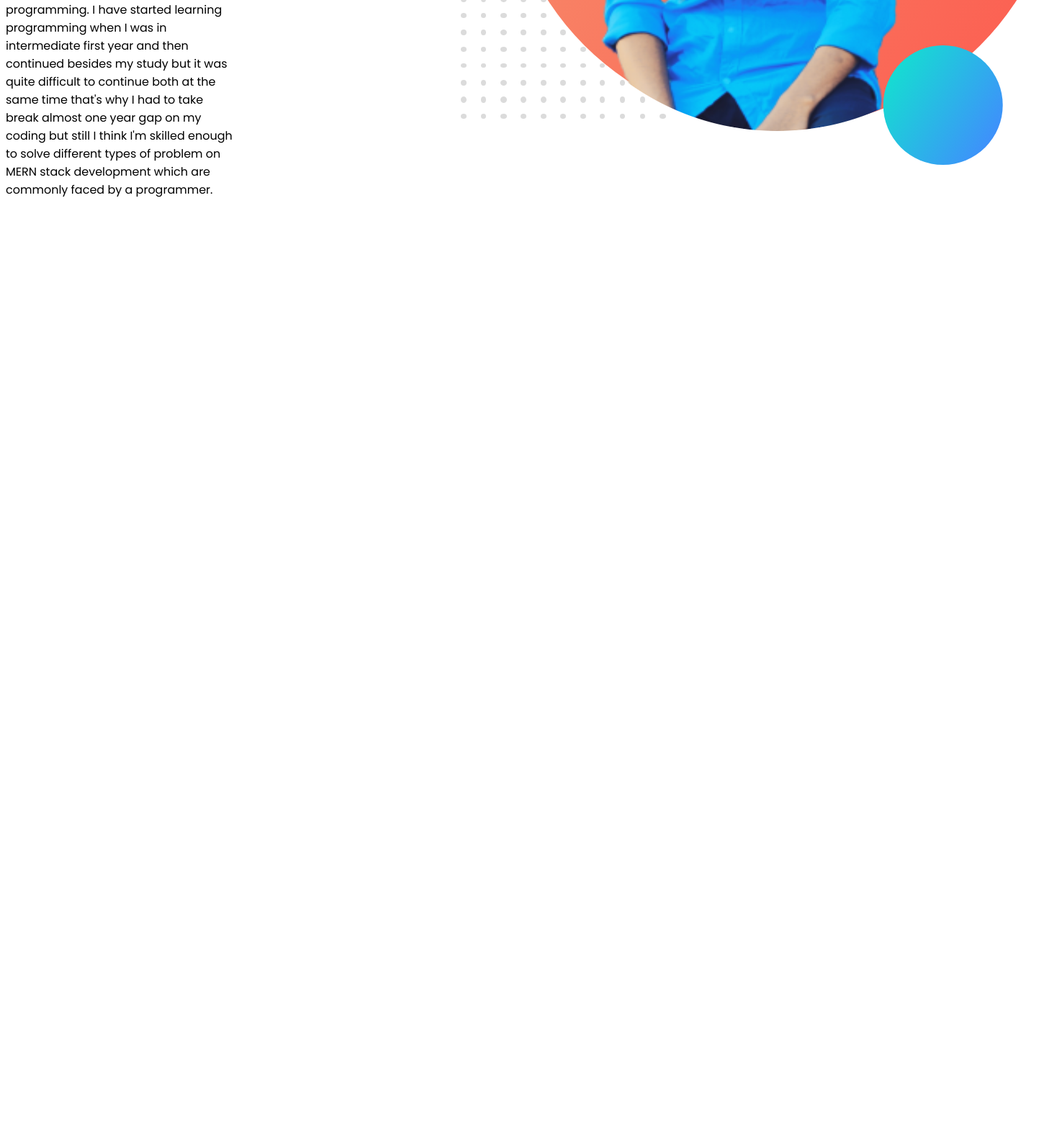
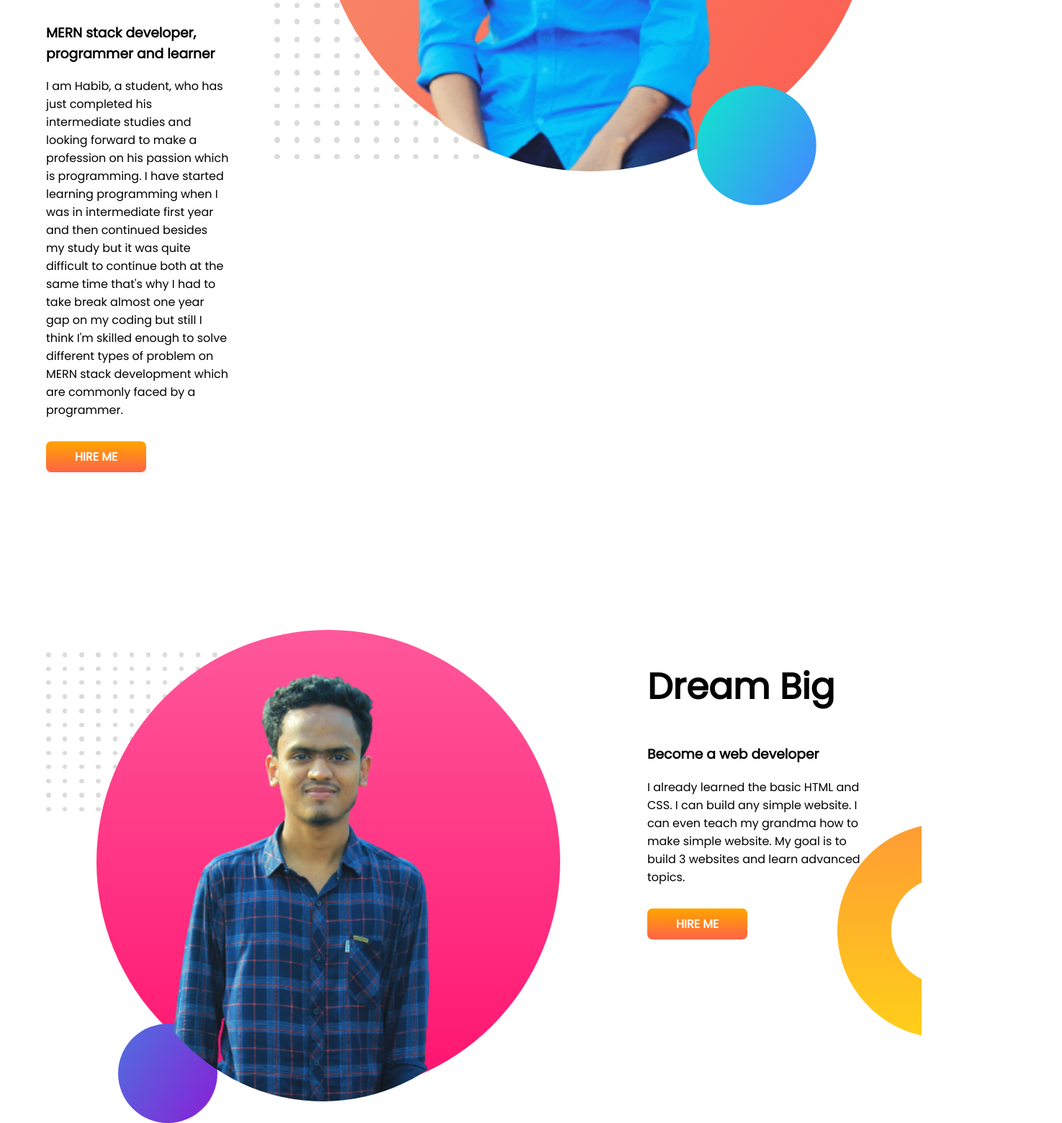
Before and after one commit to hrhabib07/developer-portfolio-recap, a plain HTML site: page index.html in a window 1280 px wide. Shown: the part 608-2168 px from the top of the page at 72% size, 1475 px wide, since content can reach past the window. Before the commit the page ends 908 px from the top, so only its background shows below. Drawn offline with Linux system fonts and the light colour scheme.

Commit message:
dream added

```diff
--- a/index.html
+++ b/index.html
@@ -13,14 +13,15 @@
 </head>
 
 <body>
-    <section class="container">
+    <section class="container" id="top-banner">
         <div>
             <div class="half-width">
                 <h1>Welcome to </h1>
                 <h1><span style="color:tomato">MD HABIBUR RAHMAN</span> world</h1>
 
                 <h3>MERN stack developer, programmer and learner</h3>
-                <p>I am Habib, a student, who has just completed his intermediate studies and looking forward to make a
+                <p style="margin-bottom: 40px;">I am Habib, a student, who has just completed his intermediate studies
+                    and looking forward to make a
                     profession
                     on his passion which is programming. I have started learning programming when I was in intermediate
                     first
@@ -33,13 +34,32 @@
                     different
                     types
                     of problem on MERN stack development which are commonly faced by a programmer. </p>
-                <p> </p>
+                <a class="link-button" href="https://www.linkedin.com/in/hrhabib07/" target="_blank"
+                    rel="noopener noreferrer"> HIRE ME</a>
             </div>
         </div>
         <div class="half-width">
             <img src="images/images/habib.png" alt="">
         </div>
     </section>
+    <section class="container" id="dream-big">
+
+        <div class="half-width">
+            <img src="images/images/habib2.png" alt="">
+        </div>
+        <div class="half-width">
+            <h1>Dream Big</h1>
+
+            <h3>Become a web developer</h3>
+            <p style="margin-bottom: 40px;">I already learned the basic HTML and CSS. I can build any simple website. I
+                can even teach my grandma how to make simple
+                website. My goal is to build 3 websites and learn advanced topics. </p>
+            <a class="link-button" href="https://www.linkedin.com/in/hrhabib07/" target="_blank"
+                rel="noopener noreferrer"> HIRE ME</a>
+        </div>
+
+
+    </section>
 </body>
 
 </html>
--- a/style.css
+++ b/style.css
@@ -1,12 +1,33 @@
 body {
+  margin: 0;
   font-family: "Poppins", sans-serif;
 }
 h1 {
   font-size: 50px;
 }
+#top-banner {
+  background-image: url(images/images/top-banner.png);
+  background-repeat: no-repeat;
+
+  margin-bottom: 100px;
+}
+#dream-big {
+  background-image: url(images/images/dream-bg.png);
+  background-repeat: no-repeat;
+  background-position: right;
+}
 .container {
   display: flex;
+  padding: 5%;
 }
 .half-width {
-  width: 50%;
+  width: 80%;
 }
+.link-button {
+  text-decoration: none;
+  background-image: linear-gradient(orange, tomato);
+  padding: 10px 40px;
+  color: white;
+  border-radius: 7px;
+  font-weight: 700;
+}
```
